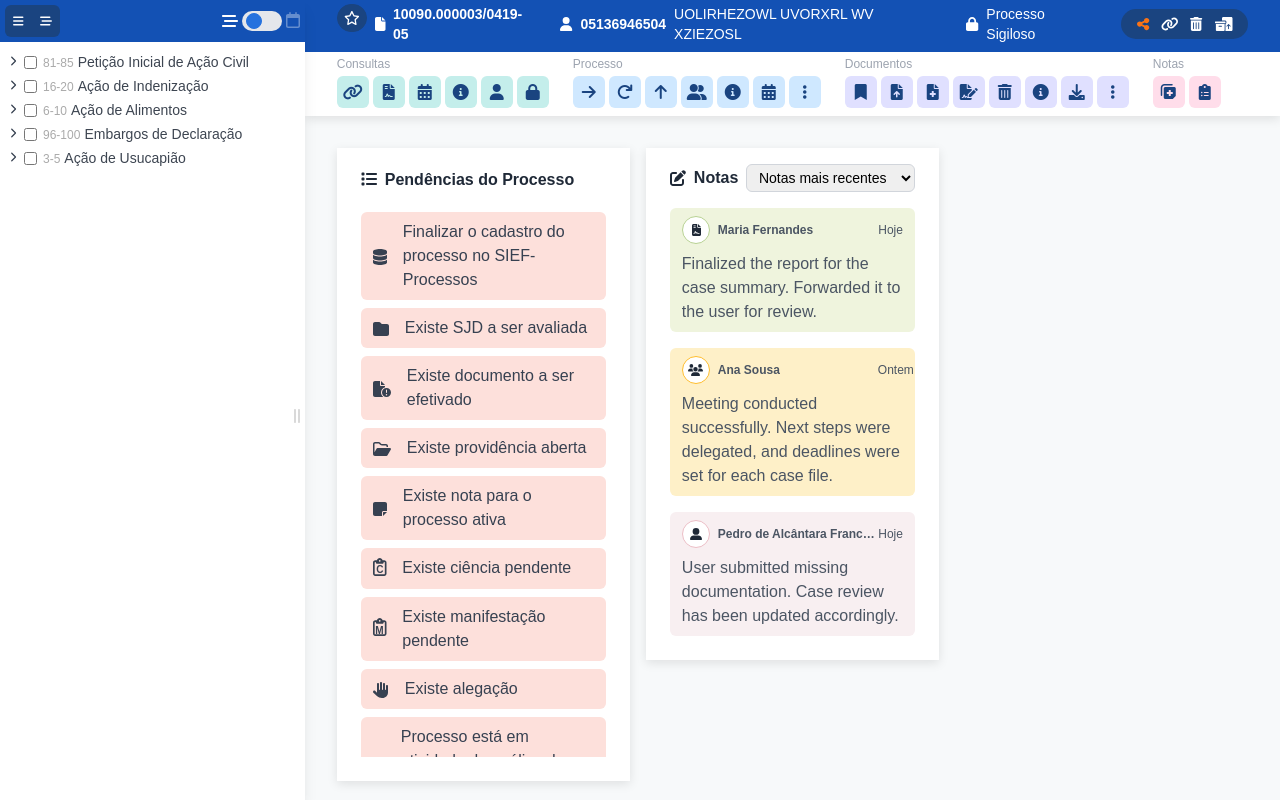
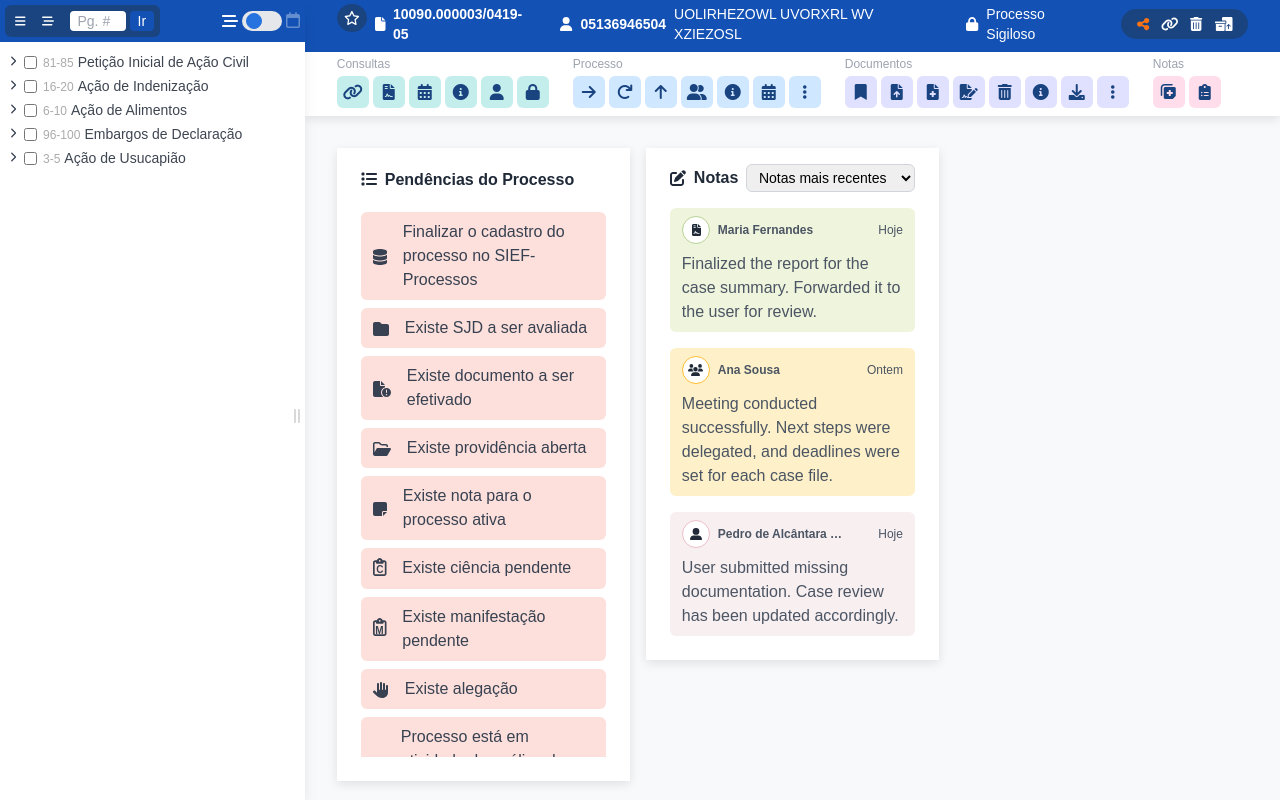
Before and after one commit to guilhermeteles/eprocesso, a React (Vite) app: page / in a window 1280 px wide. Built offline with nearby package versions, Linux system fonts and the light colour scheme.

Commit message:
page number

```diff
--- a/src/components/DashboardComponent.jsx
+++ b/src/components/DashboardComponent.jsx
@@ -171,11 +171,11 @@ const Dashboard = () => {
                                     </span>
 
                                     {/* Note Name with Truncation */}
-                                    <span className="flex-1 truncate min-w-0 w-40" title={note.name}>
+                                    <span className="flex-1 truncate min-w-0 w-32" title={note.name}>
                                         {note.name}
                                     </span>
                                 </span>
-                                <span className="text-xs">
+                                <span className="text-xs whitespace-nowrap">
                                     {formatDate(note.date)}
                                 </span>
                             </div>
--- a/src/components/DocumentsAside.jsx
+++ b/src/components/DocumentsAside.jsx
@@ -387,7 +387,7 @@ export const DocumentsAside = () => {
 
           {/* <h2 className="text-md font-medium text-[#3D4551]">Documentos</h2> */}
           {viewMode === 'tree' && (
-            <div className=" flex justify-between text-sm gap-4 bg-[#1A4480] p-2 rounded-md">
+            <div className=" flex justify-between text-sm gap-4 bg-[#1A4480] p-1.5 rounded-md">
 
               <button
                 className="text-xs underline hover:text-gray-100 border-r-1 border-white"
@@ -395,6 +395,7 @@ export const DocumentsAside = () => {
               >
                 <FontAwesomeIcon
                   icon={faBars}
+                  className='ml-1'
                 />
               </button>
               <button
@@ -405,7 +406,10 @@ export const DocumentsAside = () => {
                   icon={faBarsStaggered}
                 />
               </button>
-              {/* <ToggleExpandButton onContractAll={contractAll} onExpandAll={expandAll} /> */}
+              <div className='flex gap-1'>
+
+              <input className='px-2 w-14 rounded text-gray-700' placeholder='Pg. #'></input><button className='rounded bg-[#1351B4] px-2'>Ir</button>
+              </div>
             </div>
           )}
           {viewMode === 'chronological' && (
```
